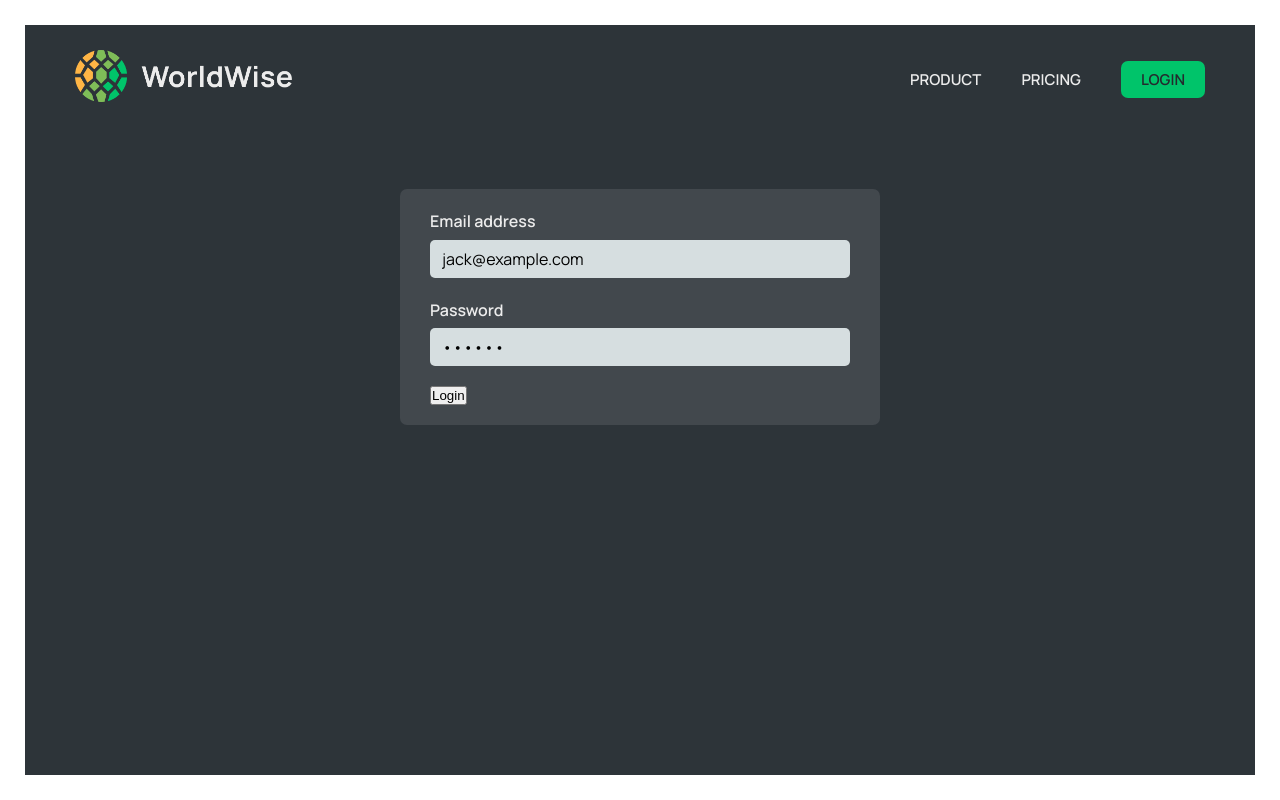
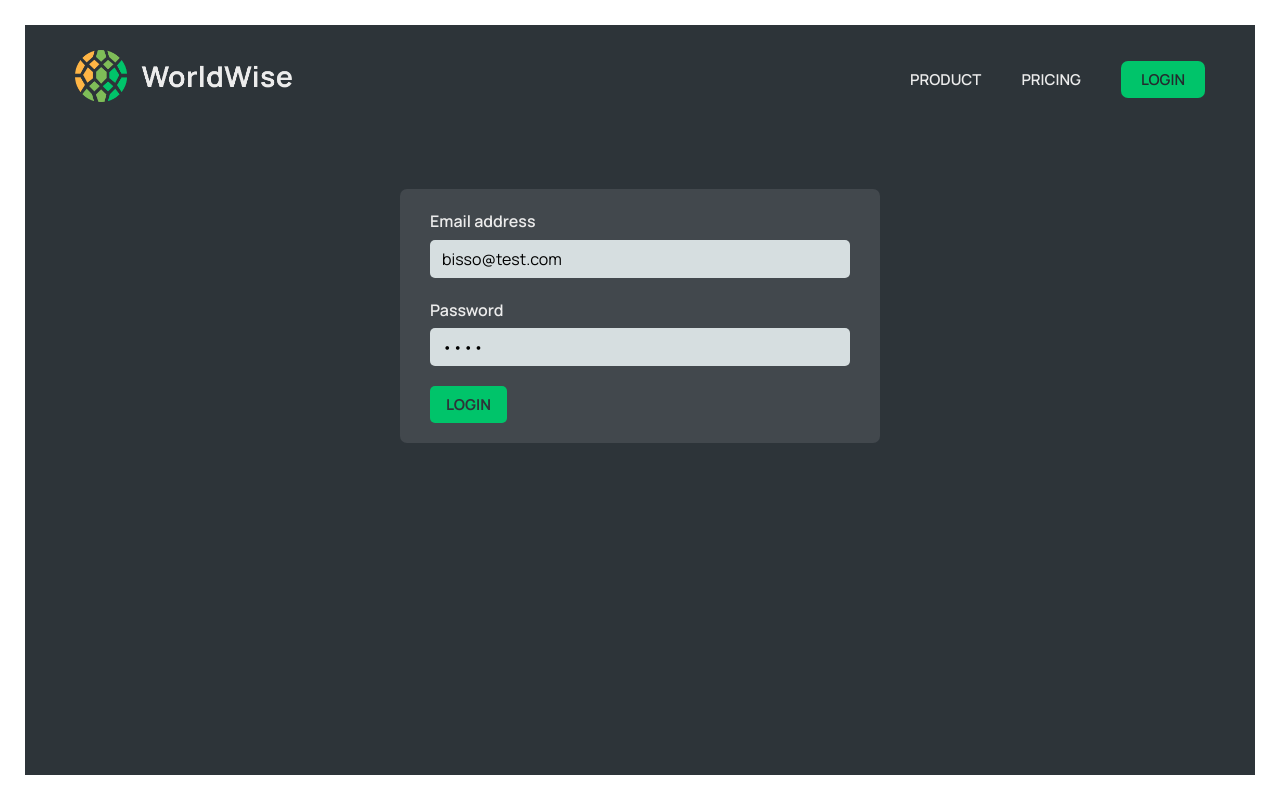
Before and after one commit to Bishwajitkuat/Travel-diary, a React (Vite) app: page /login in a window 1280 px wide. Built offline with nearby package versions, Linux system fonts and the light colour scheme; data requests are answered from the project's data file.

Commit message:
lgoin in function imported in Login component and added to handleSubmit function

```diff
--- a/src/App.jsx
+++ b/src/App.jsx
@@ -14,9 +14,11 @@ import CityList from "./components/CityList";
 import CountryList from "./components/CountryList";
 import City from "./components/City";
 import Form from "./components/Form";
+import { AuthContextProvider } from "./contexts/AuthContext";
 
 function App() {
   return (
+    <AuthContextProvider>
       <CitiesContextProvider>
         <div>
           {/* all the Routes and Route has to be wrapped by BrowserRouter */}
@@ -51,6 +53,7 @@ function App() {
           </BrowserRouter>
         </div>
       </CitiesContextProvider>
+    </AuthContextProvider>
   );
 }
 
--- a/src/contexts/AuthContext.jsx
+++ b/src/contexts/AuthContext.jsx
@@ -25,11 +25,13 @@ const AuthContextProvider = ({ children }) => {
     name: "Bisso",
     email: "bisso@test.com",
     password: "pass",
+    avatar: "https://i.pravatar.cc/100?u=zz",
   };
 
   const login = (email, password) => {
     if (email === test_user.email && password === test_user.password) {
       dispatch({ type: "logedin", payload: test_user });
+      console.log("login fuc called");
     }
   };
 
@@ -38,7 +40,7 @@ const AuthContextProvider = ({ children }) => {
   };
 
   return (
-    <AuthContext.Provider value={(user, isAuthenticated, login, logout)}>
+    <AuthContext.Provider value={{ user, isAuthenticated, login, logout }}>
       {children}
     </AuthContext.Provider>
   );
--- a/src/pages/Login.jsx
+++ b/src/pages/Login.jsx
@@ -1,17 +1,24 @@
 import { useState } from "react";
 import PageNav from "../components/PageNav";
+import Button from "../components/Button";
 
 import styles from "../css/Login.module.css";
+import { useAuth } from "../contexts/AuthContext";
 
 export default function Login() {
   // PRE-FILL FOR DEV PURPOSES
-  const [email, setEmail] = useState("jack@example.com");
-  const [password, setPassword] = useState("qwerty");
+  const [email, setEmail] = useState("bisso@test.com");
+  const [password, setPassword] = useState("pass");
+  const { login } = useAuth();
+  const handleSubmit = (e) => {
+    e.preventDefault();
+    login(email, password);
+  };
 
   return (
     <main className={styles.login}>
       <PageNav />
-      <form className={styles.form}>
+      <form className={styles.form} onSubmit={handleSubmit}>
         <div className={styles.row}>
           <label htmlFor="email">Email address</label>
           <input
@@ -33,7 +40,7 @@ export default function Login() {
         </div>
 
         <div>
-          <button>Login</button>
+          <Button type="primary">Login</Button>
         </div>
       </form>
     </main>
```
Also changed, not shown: src/components/User.jsx (+9 -8 lines). Lines whose indentation alone changed are shown as unchanged.
